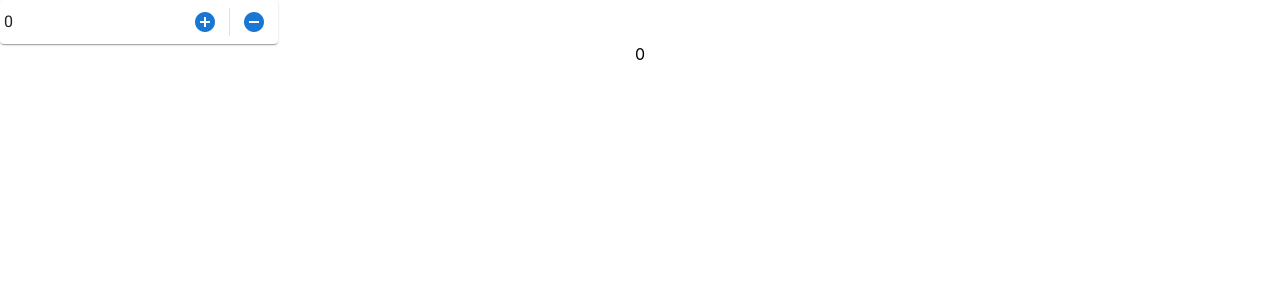
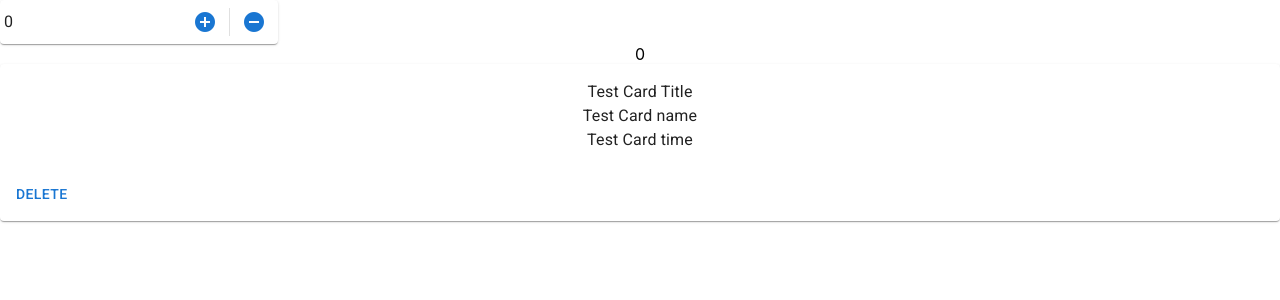
Before and after one commit to yuki-0211/learning-react-records-app, a React (Create React App) app: page / in a window 1280 px wide. Shown: the top 300 px of the page. Built offline with nearby package versions, Linux system fonts and the light colour scheme.

Commit message:
feature:add record card component

```diff
--- a/package.json
+++ b/package.json
@@ -5,7 +5,7 @@
   "dependencies": {
     "@emotion/react": "^11.7.1",
     "@emotion/styled": "^11.6.0",
-    "@mui/material": "^5.3.0",
+    "@mui/material": "^5.3.1",
     "@testing-library/jest-dom": "^5.16.1",
     "@testing-library/react": "^12.1.2",
     "@testing-library/user-event": "^13.5.0",
--- a/src/App.tsx
+++ b/src/App.tsx
@@ -4,7 +4,7 @@ import { Recoder } from './pages/Recoder';
 function App() {
   return (
     <div className="App">
-      <Recoder/>
+      <Recoder />
     </div>
   );
 }
--- /dev/null
+++ b/src/components/atoms/Card/index.tsx
@@ -0,0 +1,7 @@
+import { Card as MuiCard, CardProps as MuiCardProps } from '@mui/material';
+
+interface CardProps extends MuiCardProps {}
+
+export const Card: React.VFC<CardProps> = ({ sx, children }) => {
+  return <MuiCard sx={sx}>{children}</MuiCard>;
+};
--- /dev/null
+++ b/src/components/atoms/CardActions/index.tsx
@@ -0,0 +1,10 @@
+import {
+  CardActions as MuiCardActions,
+  CardActionsProps as MuiCardActionsProps,
+} from '@mui/material';
+
+interface CardActionsProps extends MuiCardActionsProps {}
+
+export const CardActions: React.VFC<CardActionsProps> = ({ sx, children }) => {
+  return <MuiCardActions sx={sx}>{children}</MuiCardActions>;
+};
--- /dev/null
+++ b/src/components/atoms/CardContent/index.tsx
@@ -0,0 +1,10 @@
+import {
+  CardContent as MuiCardContent,
+  CardContentProps as MuiCardContentProps,
+} from '@mui/material';
+
+interface CardContentProps extends MuiCardContentProps {}
+
+export const CardContent: React.VFC<CardContentProps> = ({ sx, children }) => {
+  return <MuiCardContent sx={sx}>{children}</MuiCardContent>;
+};
--- a/src/components/atoms/IconButton/index.tsx
+++ b/src/components/atoms/IconButton/index.tsx
@@ -2,6 +2,7 @@ import {
   IconButton as MuiIconButton,
   IconButtonProps as MuiIconButtonProps,
 } from '@mui/material';
+
 interface IconButtonProps extends MuiIconButtonProps {}
 
 export const IconButton: React.VFC<IconButtonProps> = ({
--- /dev/null
+++ b/src/components/atoms/Typograpy/index.tsx
@@ -0,0 +1,10 @@
+import {
+  Typography as MuiTypography,
+  TypographyProps as MuiTypographyProps,
+} from '@mui/material';
+
+interface TypographyProps extends MuiTypographyProps {}
+
+export const Typograpys: React.VFC<TypographyProps> = ({ sx, children }) => {
+  return <MuiTypography sx={sx}>{children}</MuiTypography>;
+};
--- /dev/null
+++ b/src/components/organisms/BasicCard/index.tsx
@@ -0,0 +1,28 @@
+import { Button } from '../../atoms/Button';
+import { Card } from '../../atoms/Card';
+import { CardActions } from '../../atoms/CardActions';
+import { CardContent } from '../../atoms/CardContent';
+import { Typograpys } from '../../atoms/Typograpy';
+
+interface recode {
+  title: string;
+  time: number;
+  rank: number;
+  date: number;
+  comment: string;
+}
+
+export const BasicCard = () => {
+  return (
+    <Card>
+      <CardContent>
+        <Typograpys>Test Card Title</Typograpys>
+        <Typograpys>Test Card name</Typograpys>
+        <Typograpys>Test Card time</Typograpys>
+      </CardContent>
+      <CardActions>
+        <Button>delete</Button>
+      </CardActions>
+    </Card>
+  );
+};
--- a/src/pages/Recoder.tsx
+++ b/src/pages/Recoder.tsx
@@ -1,3 +1,4 @@
+import { BasicCard } from '../components/organisms/BasicCard';
 import { TextButtonNumberForm } from '../components/organisms/TextButtonNumberForm';
 import { useTextButtonNumberForm } from '../hooks/useTextButtonNumberForm';
 
@@ -14,6 +15,7 @@ export const Recoder = () => {
         inputProps={{ inputMode: 'numeric', pattern: '[0-9]*' }}
       />
       {state.count}
+      <BasicCard />
     </div>
   );
 };
```
Also changed, not shown: src/components/organisms/ItemList/index.tsx (deleted, +0 -29 lines), 2 other files (tests, documents, lock files or other folders).
